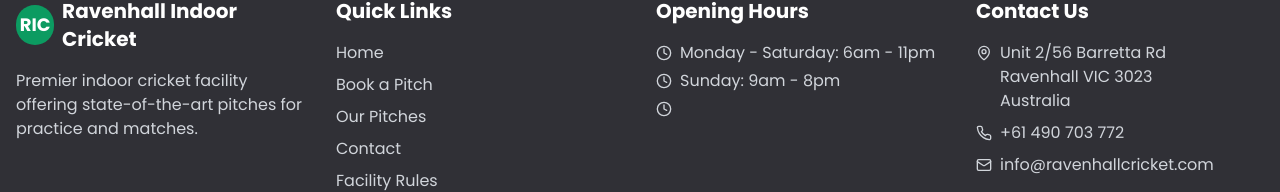
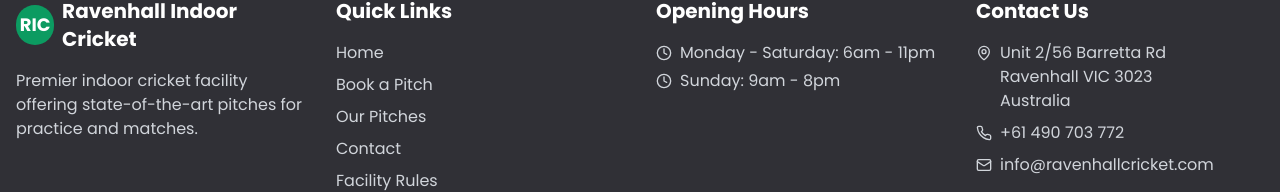
Before and after one commit to karthik-dev56/wicket-time-slots, a React (Vite) app: page /rules in a window 1280 px wide. Shown: the part 2319-2511 px from the top of the page. Built offline with nearby package versions, Linux system fonts and the light colour scheme.

Commit message:
Visual edit in Lovable
Edited UI in Lovable

```diff
--- a/src/components/Footer.tsx
+++ b/src/components/Footer.tsx
@@ -60,7 +60,7 @@ export const Footer = () => {
                 <span>Sunday: 9am - 8pm</span>
               </li>
               <li className="flex items-start">
-                <Clock className="h-4 w-4 mt-1 mr-2" />
+
                 <span></span>
               </li>
             </ul>
```
